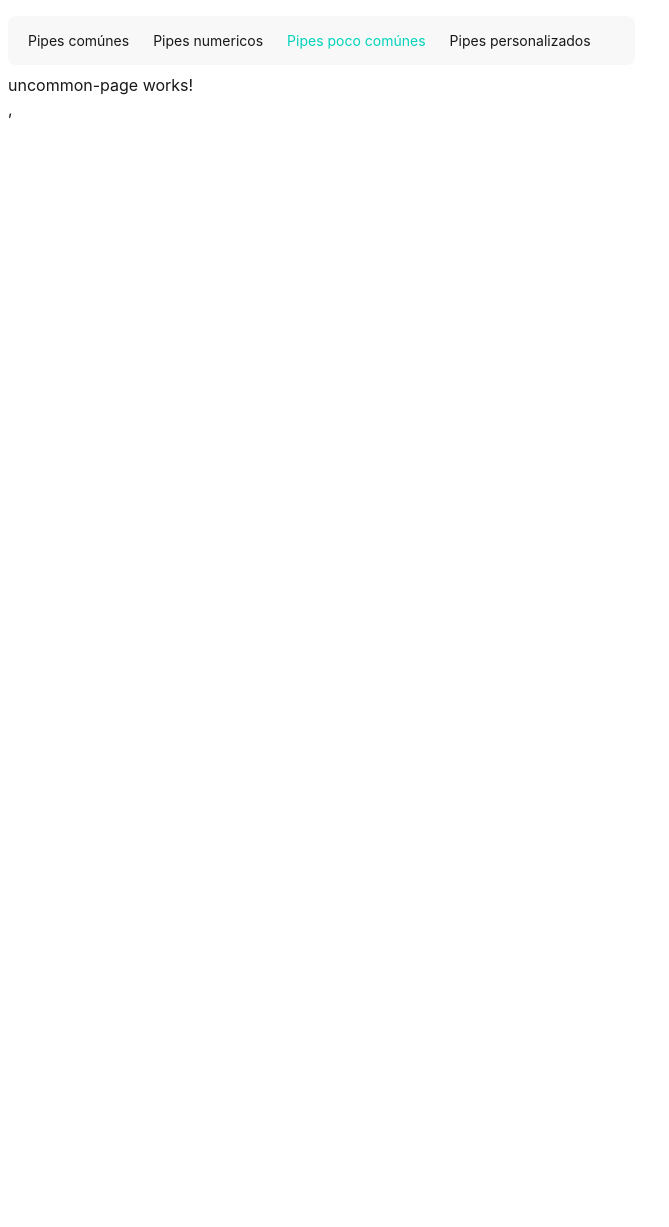
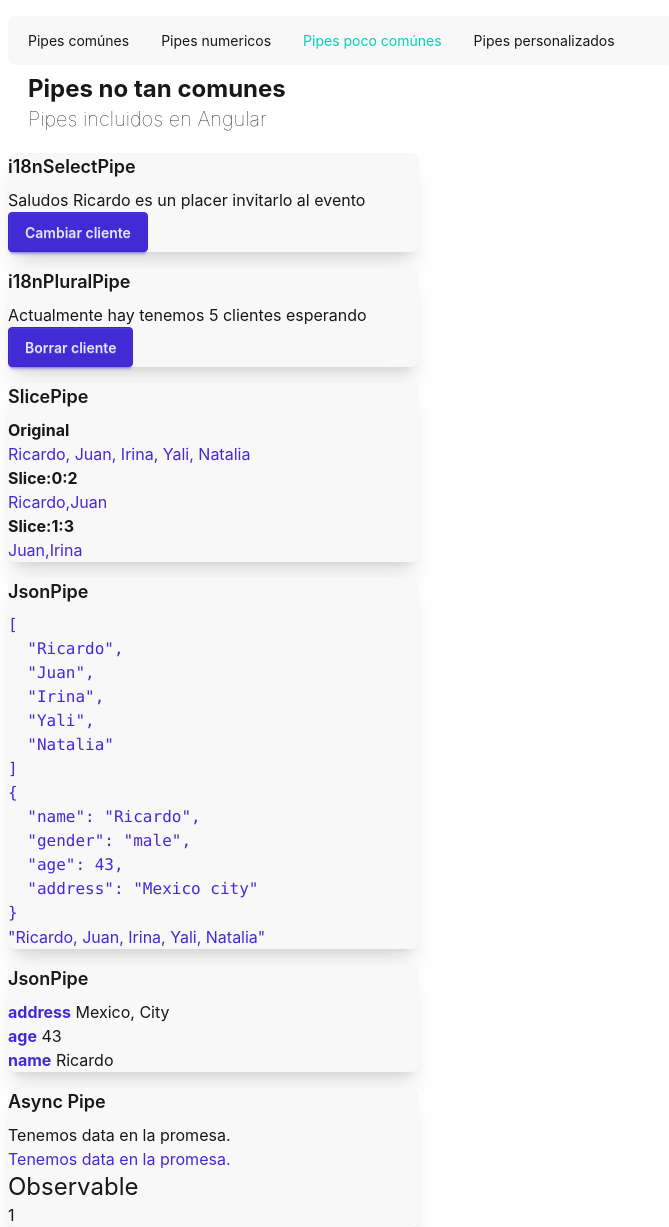
Before and after one commit to flashdc7/pipes-2025, an Angular app: page /uncommon in a window 1280 px wide. Shown: the whole page, without its empty margins (0-669 px from the left). Before the commit the page ends 800 px from the top, so only its background shows below. Built offline with nearby package versions, Linux system fonts and the light colour scheme.

Commit message:
terminamos sección pipes

```diff
--- /dev/null
+++ b/src/app/components/app-card/app-card.html
@@ -0,0 +1,9 @@
+<section class="grid grid-cols-1 md:grid-cols-2 xl:grid-cols-3 gap-4 mt-4">
+  <div class="card bg-base-200 shadow-xl">
+    <div class="car-body">
+      <h2 class="card-title mb-2">{{ title() }}</h2>
+      <ng-content></ng-content>
+
+    </div>
+  </div>
+</section>
--- /dev/null
+++ b/src/app/components/app-card/app-card.ts
@@ -0,0 +1,11 @@
+import { ChangeDetectionStrategy, Component, input } from '@angular/core';
+
+@Component({
+  selector: 'app-card',
+  imports: [],
+  templateUrl: './app-card.html',
+  changeDetection: ChangeDetectionStrategy.OnPush,
+})
+export class AppCard {
+  title= input.required()
+}
--- a/src/app/components/navbar/navbar.html
+++ b/src/app/components/navbar/navbar.html
@@ -1,7 +1,7 @@
 
 <ul class="menu menu-horizontal bg-base-200 rounded-box my-2">
   @for (ruta of routes; track ruta.path) {
-    <li>
+    <li class="mr-2">
       <a [routerLink]="ruta.path" routerLinkActive="text-accent">{{ ruta.title }}</a>
     </li>
   }
--- a/src/app/pages/uncommon-page/uncommon-page.html
+++ b/src/app/pages/uncommon-page/uncommon-page.html
@@ -1 +1,54 @@
-<p>uncommon-page works!</p>,
+<section class="mx-5 mb-5">
+  <h1 class="text-2xl font-bold">Pipes no tan comunes</h1>
+  <h3 class="text-xl font-thin">Pipes incluidos en Angular</h3>
+</section>
+
+<app-card title="i18nSelectPipe">
+  <p>Saludos {{ client().name }} es un placer {{ client().gender | i18nSelect:invitationMap }} al evento</p>
+  <button (click)="changeClient()" class="btn btn-primary">Cambiar cliente</button>
+</app-card>
+
+<app-card title="i18nPluralPipe">
+  <p>Actualmente hay {{clients().length | i18nPlural:clientsMap() }}</p>
+  <button [disabled]="clients().length === 0" (click)="deleteClient()" class="btn btn-primary">Borrar cliente</button>
+</app-card>
+
+<app-card title="SlicePipe">
+  <b class="mt-2">Original</b>
+  <p class="text-primary">{{ clients().join(', ')}}</p>
+  <b class="mt-2">Slice:0:2</b>
+  <p class="text-primary">{{ clients() | slice:0:2}}</p>
+  <b class="mt-2">Slice:1:3</b>
+  <p class="text-primary">{{ clients() | slice:1:3}}</p>
+</app-card>
+
+<app-card title="JsonPipe">
+  <pre class="text-primary">{{ clients() | json}}</pre>
+  <pre class="text-primary">{{ client() | json}}</pre>
+  <p class="text-primary">{{ clients().join(', ') | json}}</p>
+</app-card>
+
+<app-card title="JsonPipe">
+  <!-- <pre>{{ profile | keyvalue |json }}</pre> -->
+   <ul>
+    @for (item of profile |keyvalue; track $index) {
+      <li>
+        <strong class="text-primary">{{ item.key }}</strong>
+        <span> {{ item.value }}</span>
+      </li>
+    }
+   </ul>
+</app-card>
+
+<app-card title="Async Pipe">
+  <p>{{ promiseValue | async}}</p>
+
+  @if (promiseValue | async; as value) {
+    <p class="text-primary">{{ value }}</p>
+  }@else {
+    <p class="text-accent">Espere por favor...</p>
+  }
+
+  <h3 class="text-2xl">Observable</h3>
+  <p>{{ myObservableTimer | async}}</p>
+</app-card>
--- a/src/app/pages/uncommon-page/uncommon-page.ts
+++ b/src/app/pages/uncommon-page/uncommon-page.ts
@@ -1,9 +1,79 @@
-import { ChangeDetectionStrategy, Component } from '@angular/core';
+import { ChangeDetectionStrategy, Component, signal } from '@angular/core';
+import { AppCard } from "../../components/app-card/app-card";
+import { AsyncPipe, I18nPluralPipe, I18nSelectPipe, JsonPipe, KeyValuePipe, SlicePipe } from '@angular/common';
+import { interval, tap } from 'rxjs';
+
+const client1= {
+  name: 'Ricardo',
+  gender: 'male',
+  age: 43,
+  address: 'Mexico city'
+}
+const client2= {
+  name: 'Irina',
+  gender: 'female',
+  age: 44,
+  address: 'Edo Mex'
+}
 
 @Component({
   selector: 'app-uncommon-page',
-  imports: [],
+  imports: [AppCard, I18nSelectPipe, I18nPluralPipe, SlicePipe, JsonPipe, KeyValuePipe, AsyncPipe, ],
   templateUrl: './uncommon-page.html',
   changeDetection: ChangeDetectionStrategy.OnPush,
 })
-export default class UncommonPage { }
+export default class UncommonPage {
+  // i18n Select
+  client= signal(client1);
+
+  invitationMap={
+    male: 'invitarlo',
+    female: 'invitarla'
+  }
+
+  changeClient(){
+    if( this.client()=== client1){
+      this.client.set(client2)
+      return
+    }
+
+    this.client.set(client1);
+  }
+
+  // i18n plural
+  clientsMap= signal({
+    '=0': 'no tenemos ningún cliente esperando',
+    '=1': 'tenemos un cliente esperando',
+    '=2': 'tenemos 2 clientes esperando',
+    other: 'tenemos # clientes esperando',
+  })
+  clients= signal([
+    'Ricardo',
+    'Juan',
+    'Irina',
+    'Yali',
+    'Natalia',
+  ])
+  deleteClient(){
+    this.clients.update((prev)=> prev.slice(1))
+  }
+
+  // keyValue Pipe
+  profile={
+    name: 'Ricardo',
+    age: '43',
+    address: 'Mexico, City'
+  }
+
+  // Async Pipe
+  promiseValue: Promise<string>= new Promise( (resolve, reject)=>{
+    setTimeout( ()=>{
+      resolve('Tenemos data en la promesa.')
+      console.log('Promesa finalizada');
+    }, 3500)
+  })
+
+  myObservableTimer= interval(2000).pipe(
+    tap((value)=>console.log('tap: ', value))
+  )
+}
```
